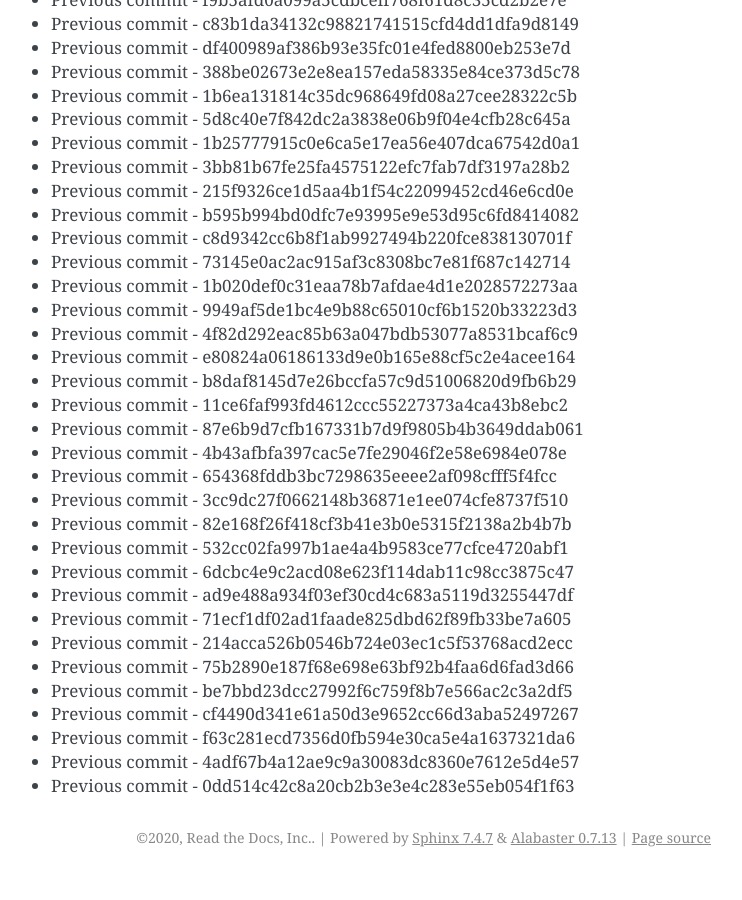
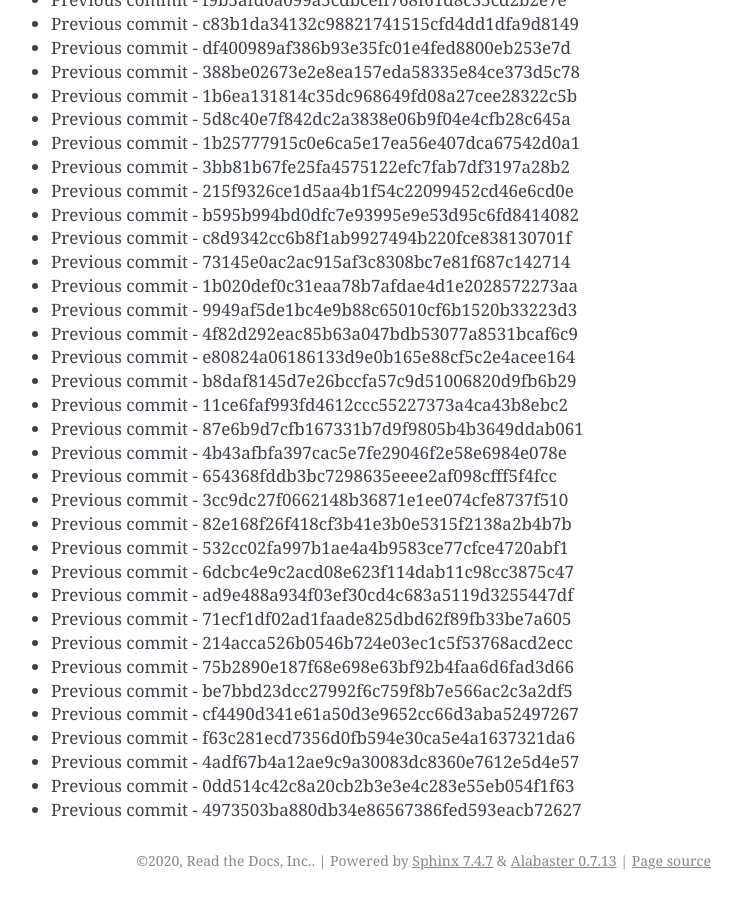
Before and after one commit to readthedocs/rtd-git-stresstest, a Sphinx documentation site: the page built from docs/updates.rst, in a window 1280 px wide and 900 px high, scrolled down 44013 px. Shown: the whole window, without its empty margins (399-1141 px from the left). Built offline with Sphinx 7.4.7, drawn with Linux system fonts in a browser that asks for light colours; before the commit the page ends 44890 px from its top, so only the background shows below that.

Commit message:
Generating commit from previous: 4973503ba880db34e86567386fed593eacb72627

```diff
--- a/docs/updates.rst
+++ b/docs/updates.rst
@@ -1881,3 +1881,4 @@ It can be tested for any performance characteristics.
 * Previous commit - f63c281ecd7356d0fb594e30ca5e4a1637321da6
 * Previous commit - 4adf67b4a12ae9c9a30083dc8360e7612e5d4e57
 * Previous commit - 0dd514c42c8a20cb2b3e3e4c283e55eb054f1f63
+* Previous commit - 4973503ba880db34e86567386fed593eacb72627
```
